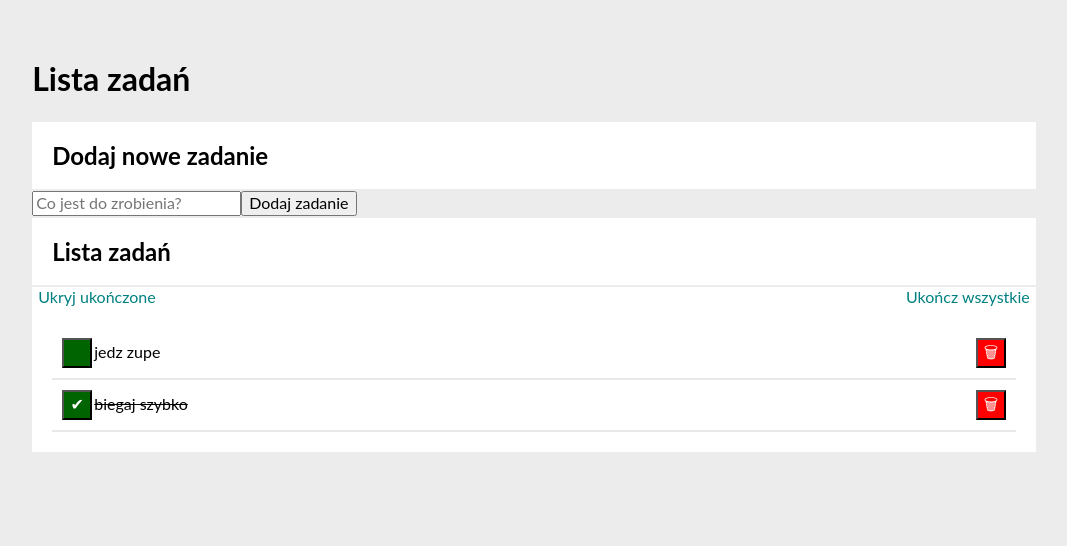
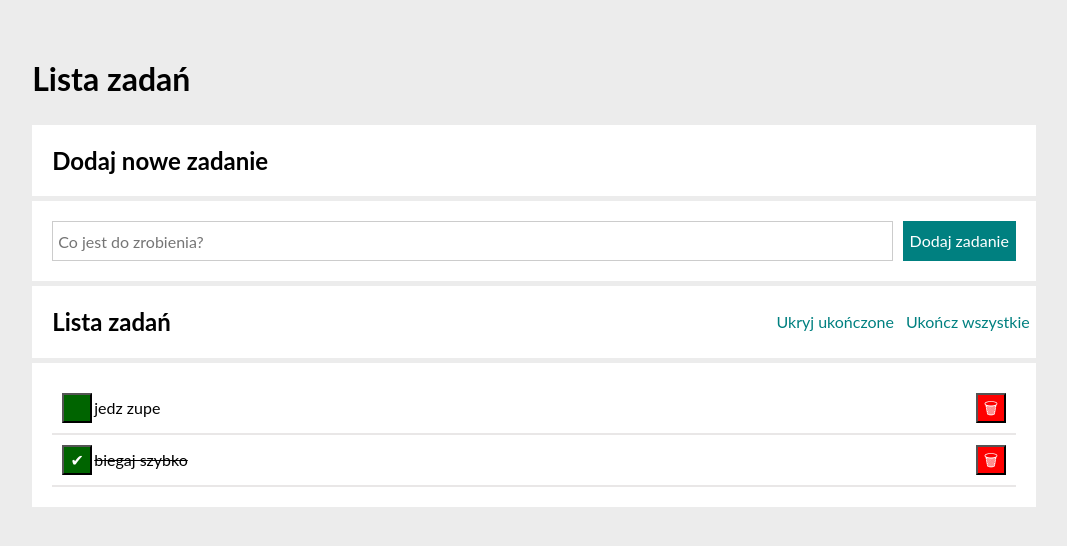
Before and after one commit to WojciechLuczak/todo-list-withLocalStorage, a React (Create React App) app: page / in a window 1280 px wide. Shown: the top 546 px of the page, without its empty margins (106-1173 px from the left). Built offline with nearby package versions, Linux system fonts and the light colour scheme; a web font is replaced by a local one.

Commit message:
added background to row and margin to row

```diff
--- a/src/Form/index.css
+++ b/src/Form/index.css
@@ -21,4 +21,11 @@
   color: white;
   border: none;
   height: 40px;
+  transition: 1s;
 }
+
+.form__button:hover {
+  transform: scale(1.05);
+  background-color: rgb(17, 174, 174);
+  transition-timing-function: cubic-bezier(0.075, 0.82, 0.165, 1);
+}
--- a/src/Form/index.js
+++ b/src/Form/index.js
@@ -1,12 +1,12 @@
 import "./index.css";
 const Form = () => (
-  <form className=" section__form" action="">
+  <form className="form" action="">
     <input
-      className="section__input"
+      className="form__input"
       placeholder="Co jest do zrobienia?"
       type="text"
     />
-    <button className="section__button">Dodaj zadanie</button>
+    <button className="form__button">Dodaj zadanie</button>
   </form>
 );
 export default Form;
--- a/src/Section/index.css
+++ b/src/Section/index.css
@@ -9,3 +9,14 @@
   background-color: white;
   margin-top: 2px;
 }
+
+.section__row {
+  background-color: white;
+  margin-top: 0.5%;
+  margin-bottom: 0.5%;
+  width: 100%;
+  display: flex;
+  flex-direction: row;
+  justify-content: space-between;
+
+}
```
